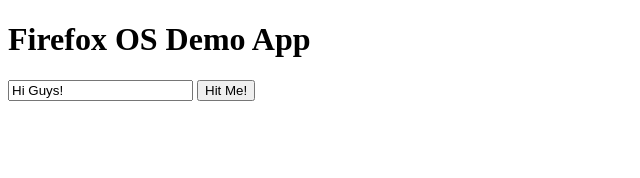
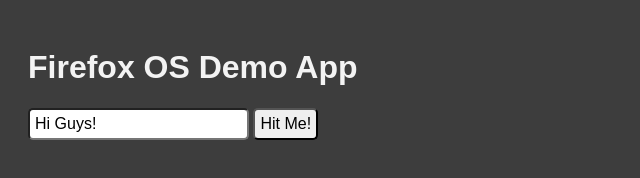
Before and after one commit to ianaya89/firefox-os-demo, a plain HTML site: page index.html in a window 1280 px wide. Shown: the whole page, without its empty margins (0-640 px from the left). Drawn offline with Linux system fonts and the light colour scheme.

Commit message:
Adding css files

```diff
--- /dev/null
+++ b/css/app.css
@@ -0,0 +1,12 @@
+body {
+  font-family: sans-serif;
+  padding: 20px;
+  background: #3d3d3d;
+  color: #f3f3f3;
+}
+
+input, button {
+  padding: 5px;
+  border-radius: 5px;
+  font-size: 1em;
+}
--- a/index.html
+++ b/index.html
@@ -2,6 +2,7 @@
 <html>
   <head>
     <title>Firefox OS Demo App</title>
+    <link rel="stylesheet" type="text/css" href="css/app.css"><link>
   </head>
   <body>
     <h1>Firefox OS Demo App</h1>
```
